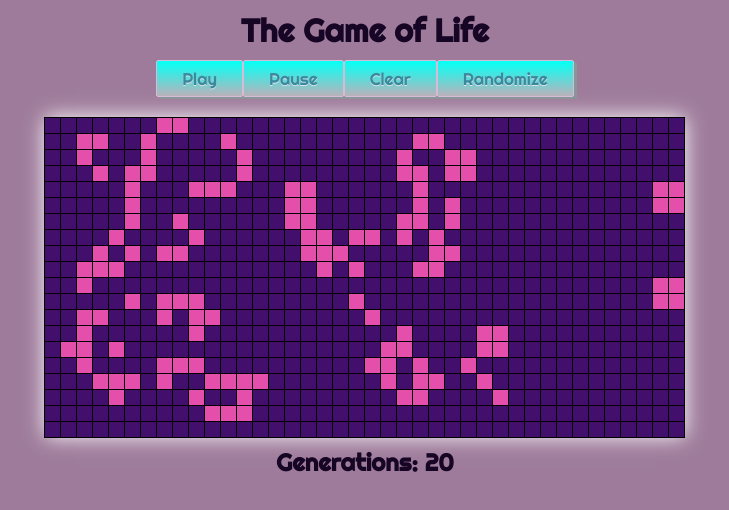
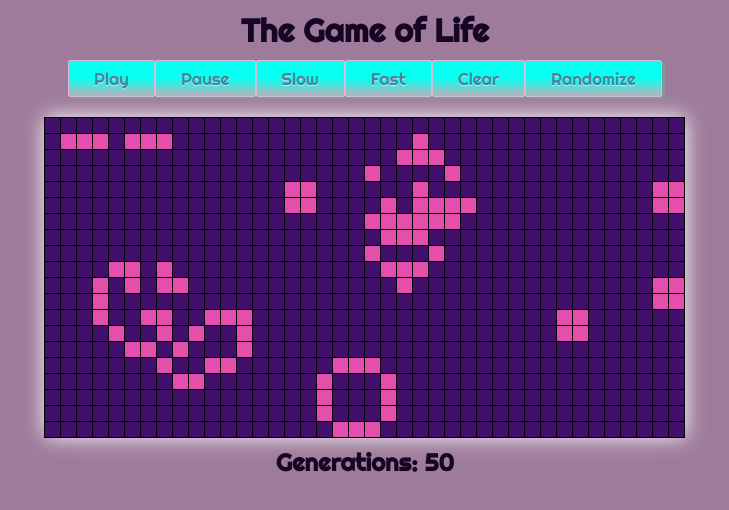
Before and after one commit to alvillaraza/game-of-life, a React (Create React App) app in the folder game-of-life/: page / in a window 1280 px wide. Shown: the top 510 px of the page, without its empty margins (275-1004 px from the left). Built offline with nearby package versions, Linux system fonts and the light colour scheme.

Commit message:
added slow and fast buttons

```diff
--- a/game-of-life/src/App.css
+++ b/game-of-life/src/App.css
@@ -1,5 +1,5 @@
 body {
-  background-color: #9E7B9B;
+  background-color: #9e7b9b;
 }
 .box {
   display: inline-block;
@@ -8,18 +8,18 @@ body {
   height: 15px;
   margin-left: -1px;
   margin-bottom: -1px;
-  }
+}
 
 .off {
-  background-color: #420F6C;
+  background-color: #420f6c;
 }
 
 .on {
-  background-color: #E34FAA;
+  background-color: #e34faa;
 }
 
 .box:hover {
-  background: #00CCFF;
+  background: #00ccff;
 }
 
 .center {
@@ -36,8 +36,11 @@ body {
   margin-top: 20px;
 }
 
-h1, h2, h3, h4 {
-  font-family: 'Righteous', cursive;
+h1,
+h2,
+h3,
+h4 {
+  font-family: "Righteous", cursive;
   color: #160524;
   margin: auto;
   text-align: center;
@@ -51,25 +54,24 @@ h4 {
 
 button {
   box-shadow: 3px 2px 0px 0px #899599;
-	background:linear-gradient(to bottom, #0AFFF3 5%, #bab1ba 100%);
-	background-color:#E34FAA;
-	border-radius:2px;
-	border:1px solid #d6bcd6;
-	display:inline-block;
-	cursor:pointer;
-	color:#3a8a9e;
-	font-family: 'Righteous', cursive;
-	font-size:17px;
-	padding:7px 25px;
-	text-decoration:none;
-	text-shadow:0px 1px 0px #e1e2ed;
-
+  background: linear-gradient(to bottom, #0afff3 50%, #bab1ba 100%);
+  background-color: #e34faa;
+  border-radius: 2px;
+  border: 1px solid #d6bcd6;
+  display: inline-block;
+  cursor: pointer;
+  color: #3a8a9e;
+  font-family: "Righteous", cursive;
+  font-size: 17px;
+  padding: 7px 25px;
+  text-decoration: none;
+  text-shadow: 0px 1px 0px #e1e2ed;
 }
 button:hover {
-	background:linear-gradient(to bottom, #bab1ba 5%, #ededed 100%);
-	background-color:#bab1ba;
+  background: linear-gradient(to bottom, #bab1ba 5%, #ededed 100%);
+  background-color: #bab1ba;
 }
 button:active {
-	position:relative;
-	top:1px;
+  position: relative;
+  top: 1px;
 }
--- a/game-of-life/src/App.js
+++ b/game-of-life/src/App.js
@@ -10,7 +10,7 @@ import Grid from './components/Grid'
 class App extends React.Component {
   constructor() {
     super();
-    this.speed = 250;
+    this.speed = 100;
     this.rows = 20;
     this.cols = 40;
 
@@ -22,7 +22,7 @@ class App extends React.Component {
     };
   }
 
-  selectBox = (row, col) => {
+  activeBox = (row, col) => {
     let gridCopy = arrayClone(this.state.gridFull);
     gridCopy[row][col] = !gridCopy[row][col];
     this.setState({
@@ -52,6 +52,16 @@ class App extends React.Component {
   pauseButton = () => {
     clearInterval(this.intervalId);
   };
+
+  slow = () => {
+    this.speed = 800;
+    this.playButton()
+  }
+
+  fast = () => {
+    this.speed = 100;
+    this.playButton()
+  }
 
   clear = () => {
     // clearInterval(this.intervalId);
@@ -100,6 +110,8 @@ class App extends React.Component {
         <Buttons
           playButton={this.playButton}
           pauseButton={this.pauseButton}
+          slow={this.slow}
+          fast={this.fast}
           clear={this.clear}
           random={this.random}
         />
@@ -107,7 +119,7 @@ class App extends React.Component {
           gridFull={this.state.gridFull}
           rows={this.rows}
           cols={this.cols}
-          selectBox={this.selectBox}
+          activeBox={this.activeBox}
         />
         <h2> Generations: {this.state.generation}</h2>
       </div>
--- a/game-of-life/src/components/Buttons.js
+++ b/game-of-life/src/components/Buttons.js
@@ -11,7 +11,13 @@ class Buttons extends React.Component {
             Play
           </button>
           <button className="btn btn-default" onClick={this.props.pauseButton}>
-            Pause
+          Pause
+          </button>
+          <button className="btn btn-default" onClick={this.props.slow}>
+          Slow
+          </button>
+          <button className="btn btn-default" onClick={this.props.fast}>
+            Fast
           </button>
           <button className="btn btn-default" onClick={this.props.clear}>
             Clear
--- a/game-of-life/src/components/Grid.js
+++ b/game-of-life/src/components/Grid.js
@@ -1,8 +1,8 @@
 import React from 'react';
 
 class Box extends React.Component {
-  selectBox = () => {
-    this.props.selectBox(this.props.row, this.props.col);
+  activeBox = () => {
+    this.props.activeBox(this.props.row, this.props.col);
   };
 
   render() {
@@ -10,7 +10,7 @@ class Box extends React.Component {
       <div
         className={this.props.boxClass}
         id={this.props.id}
-        onClick={this.selectBox}
+        onClick={this.activeBox}
       />
     );
   }
@@ -34,7 +34,7 @@ class Grid extends React.Component {
             boxId={boxId}
             row={i}
             col={k}
-            selectBox={this.props.selectBox}
+            activeBox={this.props.activeBox}
           />
         );
       }
```
